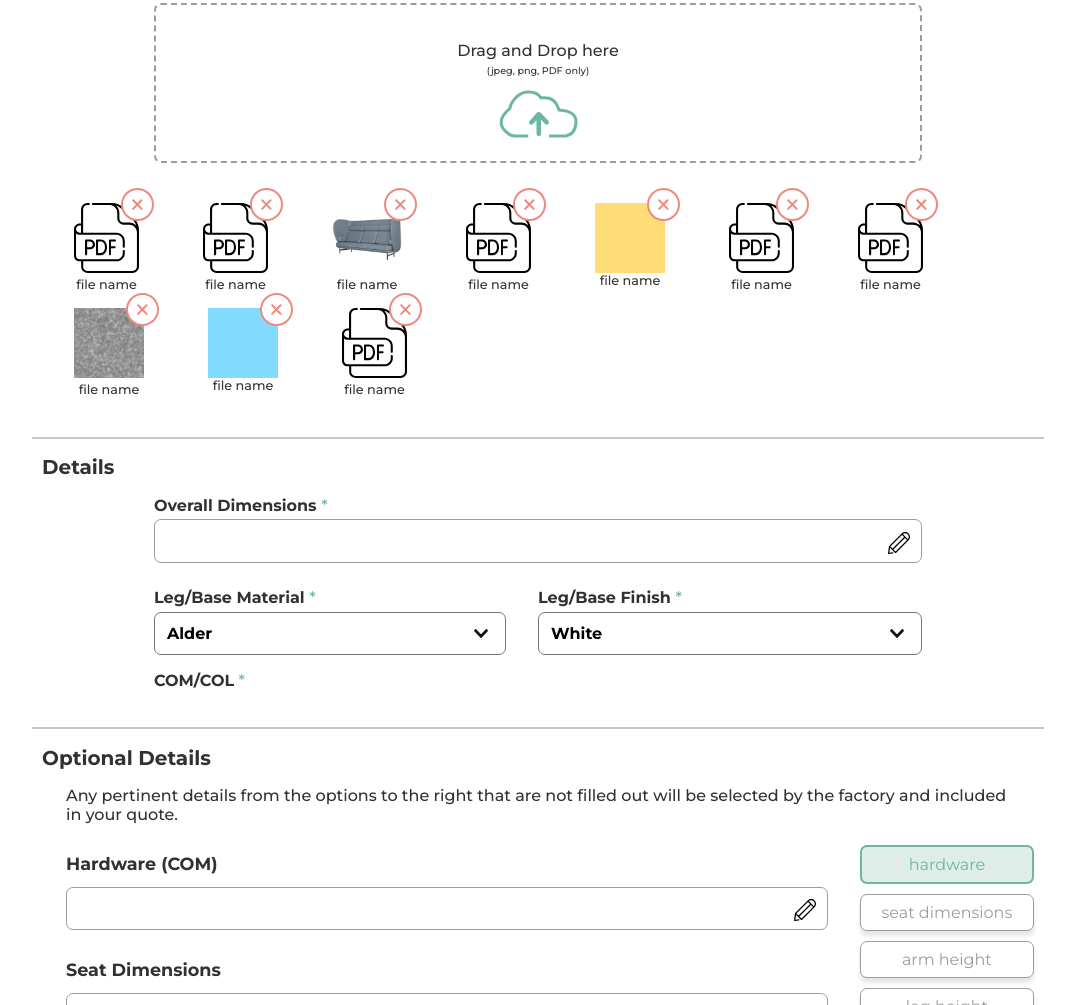
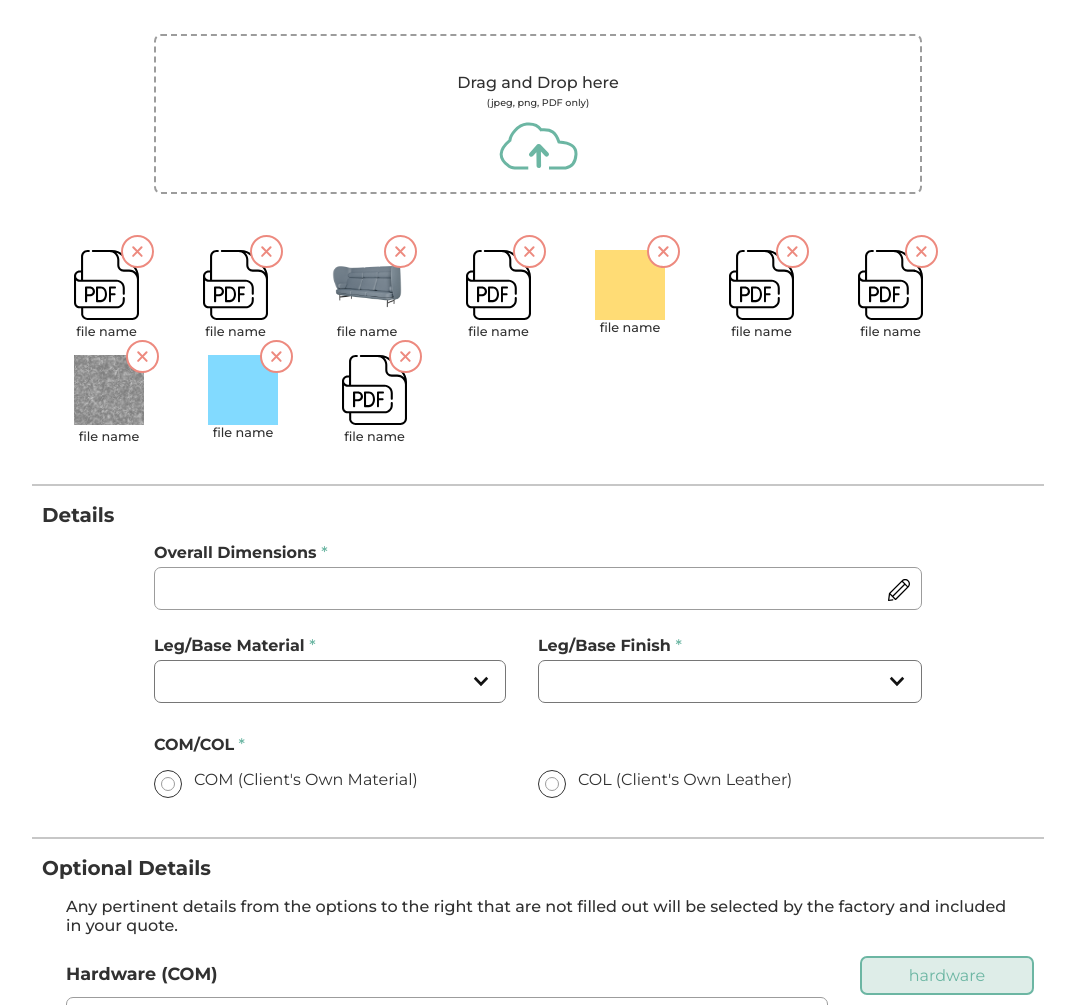
Before and after one commit to inorrmann/front-end-raw, a plain HTML site: page index.html in a window 1280 px wide. Shown: the part 572-1577 px from the top of the page, without its empty margins (102-1177 px from the left). Drawn offline with Linux system fonts and the light colour scheme.

Commit message:
radio checkboxes styled

```diff
--- a/css/style.css
+++ b/css/style.css
@@ -330,11 +330,13 @@ hr {
     float: left;
     width: 50%;
     padding-right: 2rem;
+    margin-bottom: 1rem;
 }
 
 .column-right {
     float: right;
-    width: 50%
+    width: 50%;
+    margin-bottom: 1rem;
 }
 
 .row::after {
@@ -394,7 +396,59 @@ option {
     font-family: var(--font-family);
     font-weight: 700;
     background-color: var(--light);
+}
 
+.checkbox {
+    display: block;
+    position: relative;
+    padding-left: 2.5rem;;
+    margin-top: 12px;
+    cursor: pointer;
+    font-size: 1rem;
+    font-weight: 400;
+    -webkit-user-select: none;
+    -moz-user-select: none;
+    -ms-user-select: none;
+    user-select: none;
+}
+
+.checkbox input {
+    position: absolute;
+    opacity: 0;
+    cursor: pointer;
+    height: 0;
+    width: 0;
+}
+
+.checkmark {
+    position: absolute;
+    top: 0;
+    left: 0;
+    height: 28px;
+    width: 28px;
+    background-color: var(--light);
+    border-radius: 50%;
+    border: solid 1px var(--text-dark);
+}
+
+.checkbox:hover input ~ .checkmark:after {
+    background-color: var(--boxshadow-light);
+}
+
+.checkbox .checkmark:after {
+    content: "";
+    position: absolute;
+    display: block;
+    top: 6px;
+    left: 6px;
+    width: 14px;
+    height: 14px;
+    border-radius: 50%;
+    border: solid 1px var(--neutral);
+}
+
+.checkbox input:checked ~ .checkmark:after {
+    background-color: var(--primary);
 }
 
 /* Create Project Section */
@@ -443,7 +497,6 @@ option {
 }
 
 /* Add Inspiration Section */
-
 .drag-and-drop {
     width: 100%;
     border-radius: 7px;
@@ -453,7 +506,7 @@ option {
     background-image: url("../images/Upload.svg");
     background-position: 50% 80%;
     background-repeat: no-repeat;
-    margin-bottom: 1rem;
+    margin: 3rem 0;
     text-align: center;
     padding: 2rem;
 }
--- a/index.html
+++ b/index.html
@@ -174,7 +174,7 @@
                 </div>
                 <div class="wide-column-left">
                     <div class="dropdown">
-                        <select id="projects">
+                        <select id="projects" required>
                             <!--  -->
                             <!--  -->
                             <!-- *** STYLE THE OPTIONS SO THE FONT IS MONTSERRAT *** -->
@@ -268,8 +268,13 @@
             <div class="row">
                 <div class="column-left">
                     <h3>Leg/Base Material <span class="required-primary">*</span></h3>
-                    <select id="leg-material">
+                    <select id="leg-material" required>
+                        <!--  -->
+                        <!--  -->
                         <!-- *** STYLE THE OPTIONS SO THE FONT IS MONTSERRAT *** -->
+                        <!--  -->
+                        <!--  -->
+                        <option selected></option>
                         <option value="alder">Alder</option>
                         <option value="lorem ipsum">Lorem Ipsum</option>
                         <option value="lorem ipsum">Lorem Ipsum</option>
@@ -280,8 +285,13 @@
                 </div>
                 <div class="column-right">
                     <h3>Leg/Base Finish <span class="required-primary">*</span></h3>
-                    <select id="leg-finish">
+                    <select id="leg-finish" required>
+                        <!--  -->
+                        <!--  -->
                         <!-- *** STYLE THE OPTIONS SO THE FONT IS MONTSERRAT *** -->
+                        <!--  -->
+                        <!--  -->
+                        <option selected></option>
                         <option value="white">White</option>
                         <option value="grey">Grey</option>
                         <option value="charcoal">Charcoal</option>
@@ -294,8 +304,21 @@
                     </select>
                 </div>
                 <h3>COM/COL <span class="required-primary">*</span></h3>
+                <form class="row">
+                    <div class="column-left">
+                        <label class="checkbox">COM (Client's Own Material)
+                            <input type="radio" id="col" name="com/col" value="col">
+                            <span class="checkmark"></span>
+                        </label>
+                    </div>
+                    <div class="column-right">
+                        <label class="checkbox">COL (Client's Own Leather)
+                            <input type="radio" id="col" name="com/col" value="col">
+                            <span class="checkmark"></span>
+                        </label>
+                    </div>
+                </form>
             </div>
-        <!-- Form goes here -->
         </div>
 
         <hr>
```
Also changed, not shown: js/script.js (+8 -0 lines).
